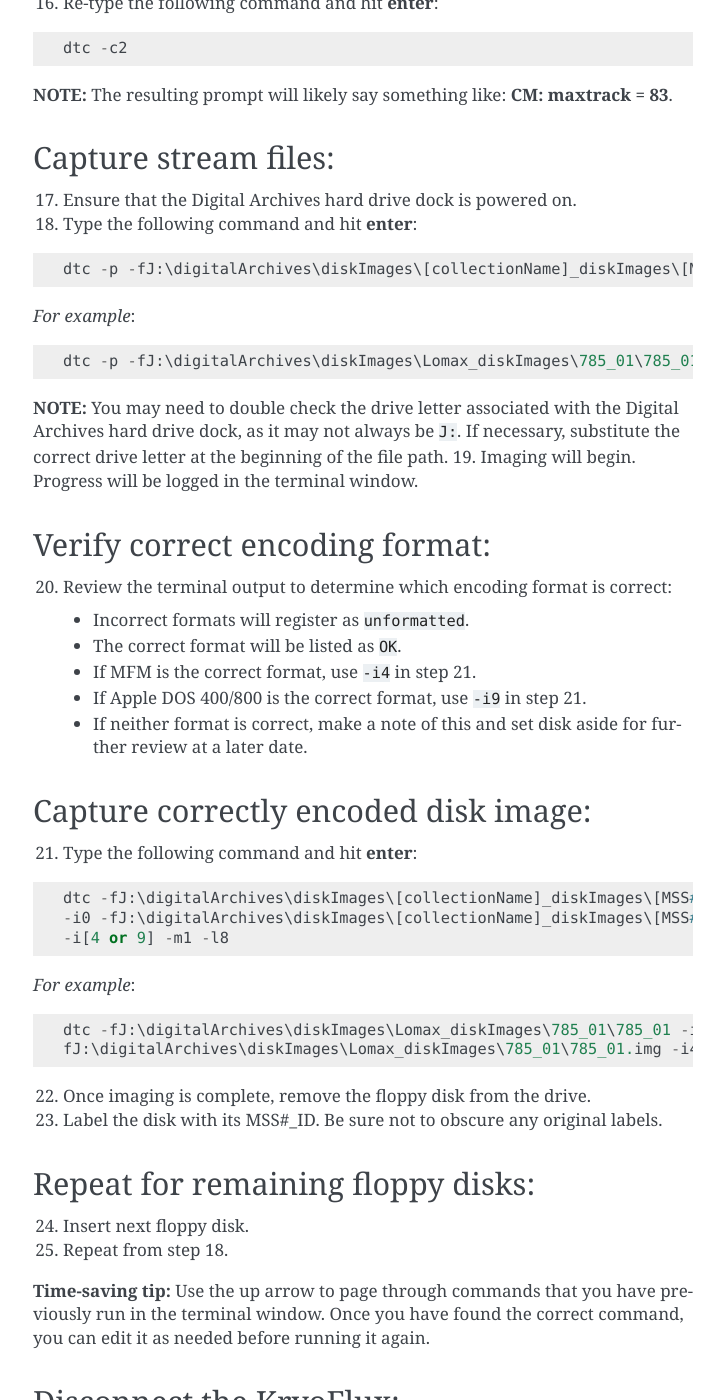
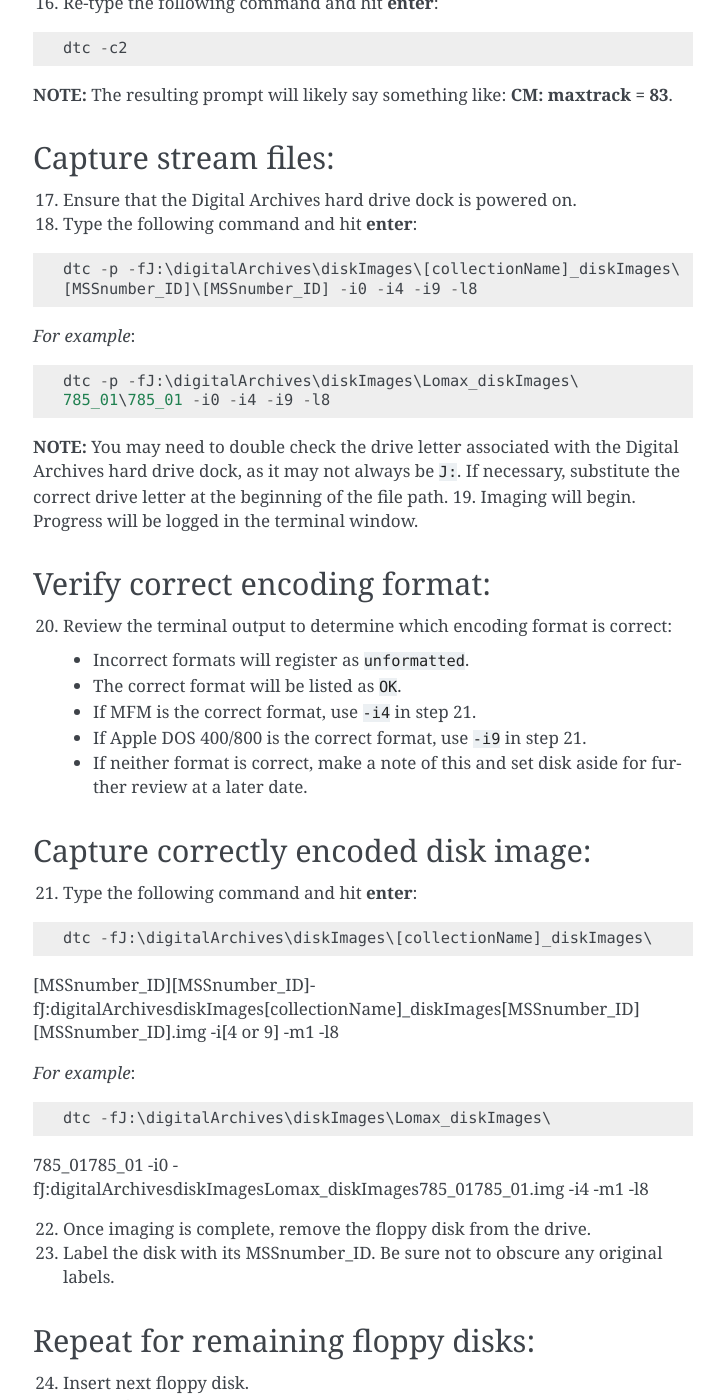
Before and after one commit to bedwards254/born-digital-bootcamp, a Sphinx documentation site: the page built from docs/KryFlux_setup.rst, in a window 1280 px wide and 1400 px high, scrolled down 1695 px. Shown: the whole window, without its empty margins (387-1111 px from the left). Built offline with Sphinx 7.4.7, drawn with Linux system fonts in a browser that asks for light colours.

Commit message:
Replaces instances of hash characters in code examples and adds line breaks to code examples

```diff
--- a/docs/KryFlux_setup.rst
+++ b/docs/KryFlux_setup.rst
@@ -73,11 +73,13 @@ Capture stream files:
 
 ::
 
-  dtc -p -fJ:\digitalArchives\diskImages\[collectionName]_diskImages\[MSS#_ID]\[MSS#_ID] -i0 -i4 -i9 -l8
+  dtc -p -fJ:\digitalArchives\diskImages\[collectionName]_diskImages\
+  [MSSnumber_ID]\[MSSnumber_ID] -i0 -i4 -i9 -l8
 
 *For example*::
 
-  dtc -p -fJ:\digitalArchives\diskImages\Lomax_diskImages\785_01\785_01 -i0 -i4 -i9 -l8
+  dtc -p -fJ:\digitalArchives\diskImages\Lomax_diskImages\
+  785_01\785_01 -i0 -i4 -i9 -l8
 
 **NOTE:** You may need to double check the drive letter associated with the Digital Archives hard drive dock, as it may not always be ``J:``. If necessary, substitute the correct drive letter at the beginning of the file path.
 19. Imaging will begin. Progress will be logged in the terminal window.
@@ -100,17 +102,19 @@ Capture correctly encoded disk image:
 
 ::
 
-  dtc -fJ:\digitalArchives\diskImages\[collectionName]_diskImages\[MSS#_ID]\[MSS#_ID]
-  -i0 -fJ:\digitalArchives\diskImages\[collectionName]_diskImages\[MSS#_ID]\[MSS#_ID].img
-  -i[4 or 9] -m1 -l8
+  dtc -fJ:\digitalArchives\diskImages\[collectionName]_diskImages\
+[MSSnumber_ID]\[MSSnumber_ID]-fJ:\digitalArchives\
+diskImages\[collectionName]_diskImages\
+[MSSnumber_ID]\[MSSnumber_ID].img -i[4 or 9] -m1 -l8
 
 *For example*::
 
-  dtc -fJ:\digitalArchives\diskImages\Lomax_diskImages\785_01\785_01 -i0 -
-  fJ:\digitalArchives\diskImages\Lomax_diskImages\785_01\785_01.img -i4 -m1 -l8
+  dtc -fJ:\digitalArchives\diskImages\Lomax_diskImages\
+785_01\785_01 -i0 -fJ:\digitalArchives\diskImages\
+Lomax_diskImages\785_01\785_01.img -i4 -m1 -l8
 
 22. Once imaging is complete, remove the floppy disk from the drive.
-23. Label the disk with its MSS#\_ID. Be sure not to obscure any original labels.
+23. Label the disk with its MSSnumber\_ID. Be sure not to obscure any original labels.
 
 -----------------------------------
 Repeat for remaining floppy disks:
```
Also changed, not shown: docs/img_migration.rst (+6 -4 lines).
